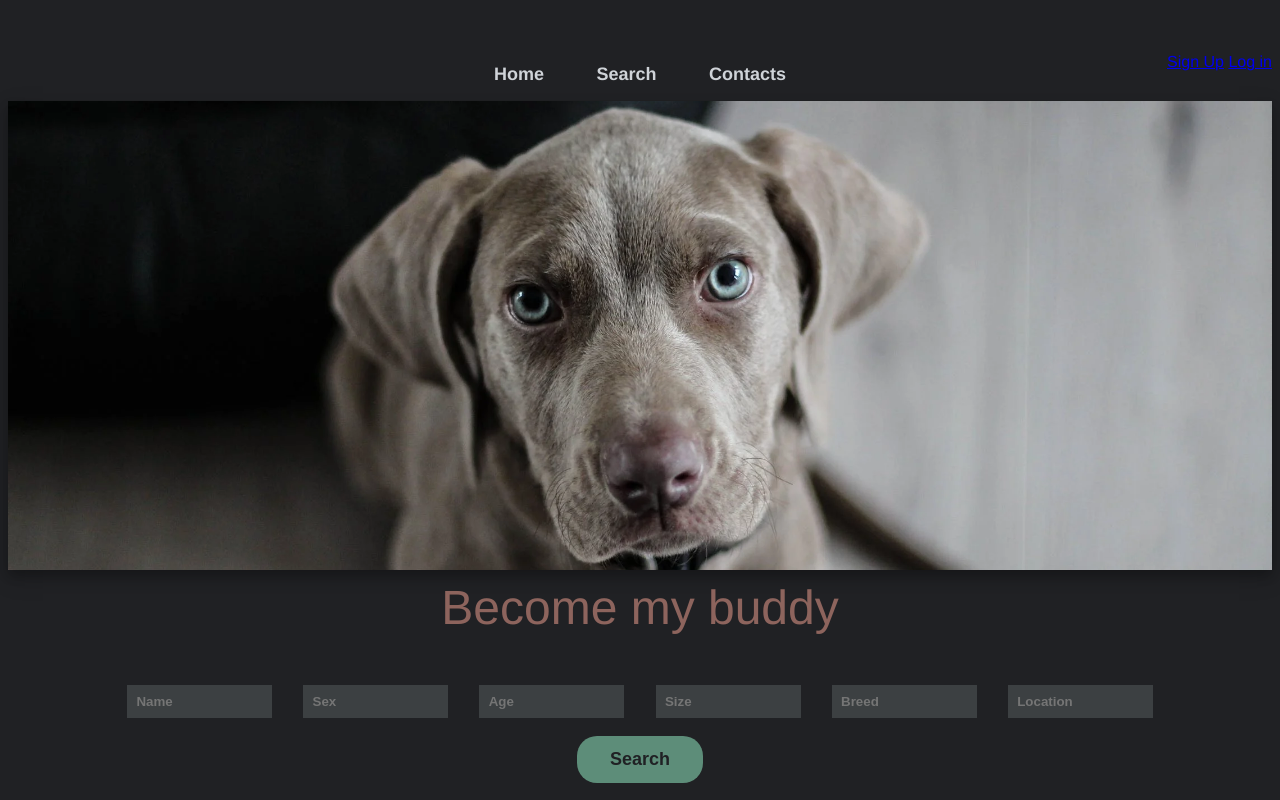
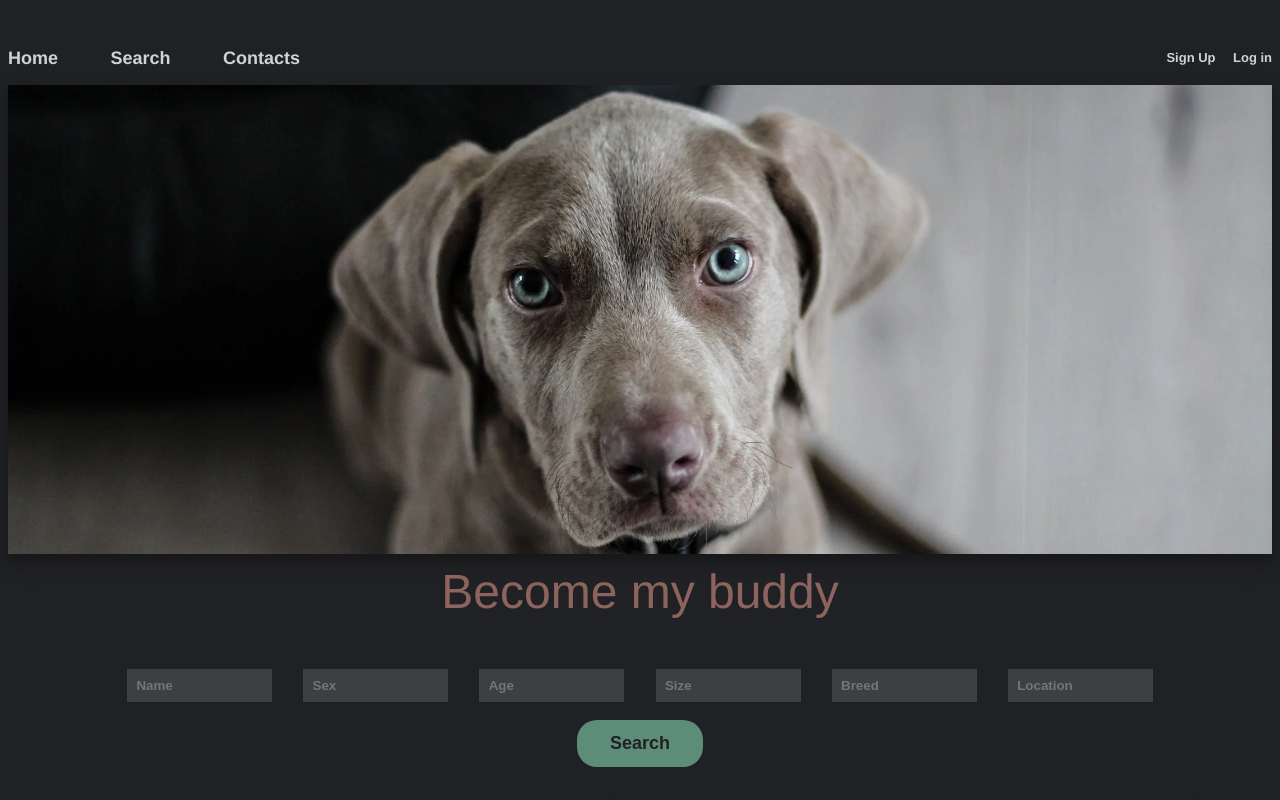
Before and after one commit to JoaoCostaIFG/LTW, a PHP site: page /pages/list.php in a window 1280 px wide. Shown: the top 800 px of the page. Run offline with PHP 8.4, Linux system fonts and the light colour scheme.

Commit message:
Update: Log in and signup appearance + position.

```diff
--- a/css/layout.css
+++ b/css/layout.css
@@ -4,7 +4,7 @@
 }
 
 body {
-  margin-top: 4em;
+  margin-top: 3em;
 }
 
 #headimg {
@@ -20,12 +20,30 @@ h1 {
 }
 
 /* MENU */
+#menu {
+  overflow: auto;
+}
+
+#menu > ul {
+  display: inline-block;
+  padding: 0;
+  margin: 0;
+}
+
 #menu > ul > li {
   display: inline-block;
   position: relative;
 }
 
 #menu > ul > li + li {
+  padding-left: 1em;
+}
+
+#signup {
+  float: right;
+}
+
+#signup a + a {
   padding-left: 1em;
 }
 
--- a/css/responsive.css
+++ b/css/responsive.css
@@ -11,7 +11,7 @@
 
   .listfilter input + input {
     margin-left: 0;
-    margin-top: 2em;
+    margin-top: 1em;
   }
 }
 
--- a/css/style.css
+++ b/css/style.css
@@ -36,15 +36,8 @@ h4 a {
 }
 
 /* MENU */
-#signup {
-  float: right;
-  margin-top: -2em;
-}
-
-#menu > ul {
-  padding: 0;
-  margin: 0;
-  text-align: center;
+#menu {
+  font-weight: bold;
 }
 
 #menu > ul > li {
@@ -58,11 +51,20 @@ h4 a {
 #menu > ul > li > a {
   text-decoration: none;
   font-size: large;
-  font-weight: bold;
   color: var(--main);
 }
 
 #menu > ul > li > a:hover {
+  color: var(--green);
+}
+
+#signup a {
+  text-decoration: none;
+  font-size: small;
+  color: var(--main);
+}
+
+#signup a:hover {
   color: var(--green);
 }
 
@@ -93,7 +95,8 @@ h4 a {
   border-radius: 12px 12px 0px 0px;
 }
 
-.list-item-content li + li { /* image's description */
+.list-item-content li + li {
+  /* image's description */
   padding: 0.5em;
   font-size: 1.5em;
   background-color: var(--dark);
@@ -123,7 +126,7 @@ h4 a {
   margin-left: 2em;
 }
 
-.listfilter input[type=submit] {
+.listfilter input[type="submit"] {
   margin-top: 1em;
   text-align: center;
 
@@ -134,7 +137,7 @@ h4 a {
   font-size: large;
 }
 
-.listfilter input[type=submit]:hover {
+.listfilter input[type="submit"]:hover {
   background-color: var(--darkGreen);
 }
 
```
